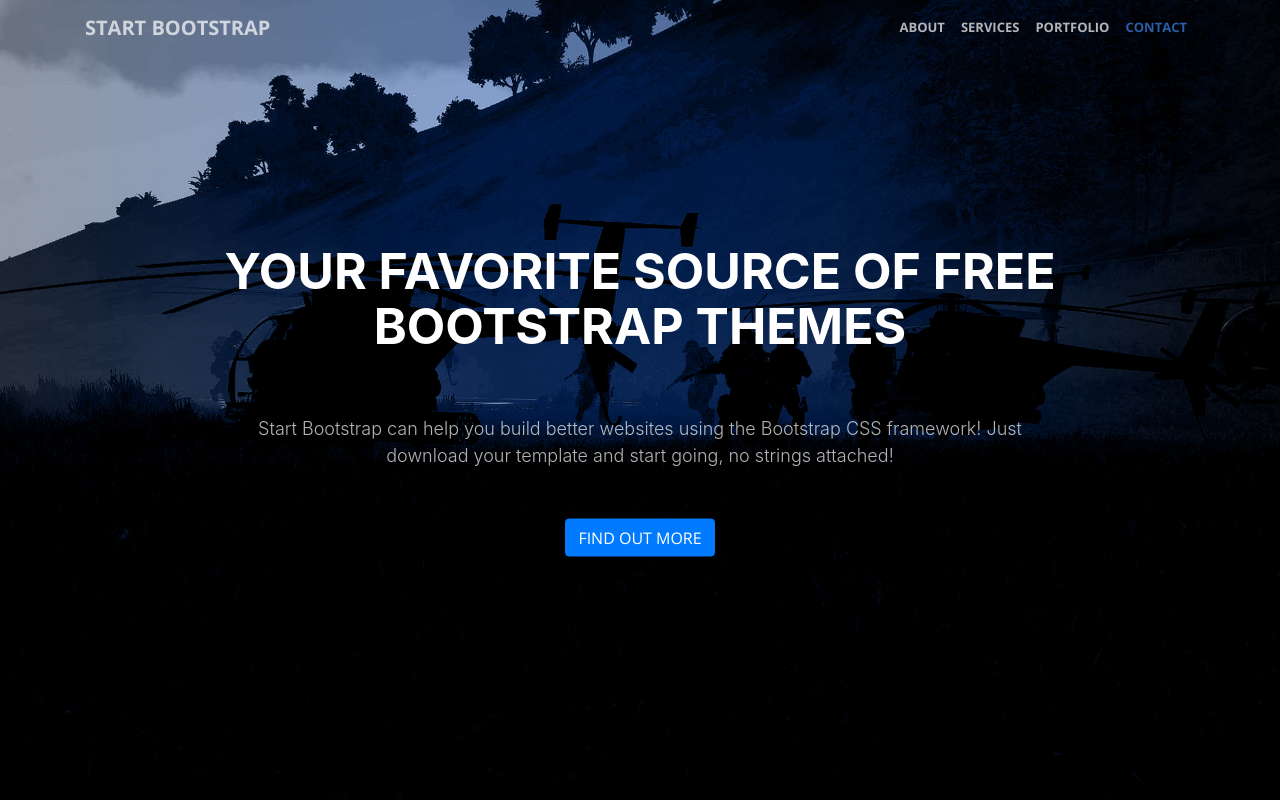
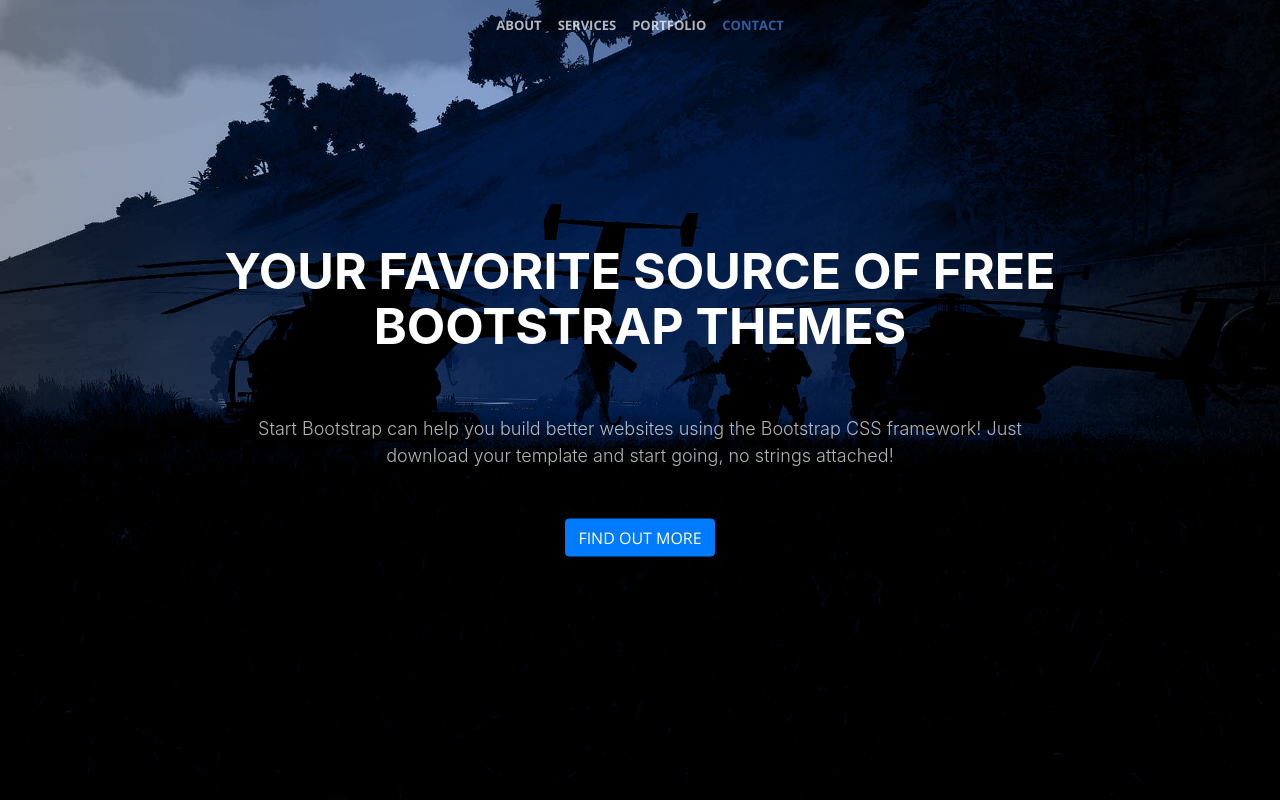
Before and after one commit to TGxhermano/ArmA-Landing-Page, a website with bundled scripts: page index.html in a window 1280 px wide. Shown: the top 800 px of the page. Built offline with nearby package versions, Linux system fonts and the light colour scheme.

Commit message:
Add logo.svg

```diff
--- a/index.html
+++ b/index.html
@@ -31,12 +31,11 @@
     <!-- Navigation -->
     <nav class="navbar navbar-expand-lg navbar-light fixed-top" id="mainNav">
       <div class="container">
-        <a class="navbar-brand js-scroll-trigger" href="#page-top">Start Bootstrap</a>
         <button class="navbar-toggler navbar-toggler-right" type="button" data-toggle="collapse" data-target="#navbarResponsive" aria-controls="navbarResponsive" aria-expanded="false" aria-label="Toggle navigation">
           <span class="navbar-toggler-icon"></span>
         </button>
         <div class="collapse navbar-collapse" id="navbarResponsive">
-          <ul class="navbar-nav ml-auto">
+          <ul class="navbar-nav mx-auto">
             <li class="nav-item">
               <a class="nav-link js-scroll-trigger" href="#about">About</a>
             </li>
```
Also changed, not shown: img/logo.svg (added).
